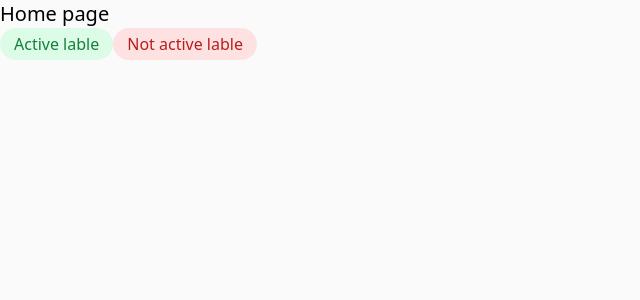
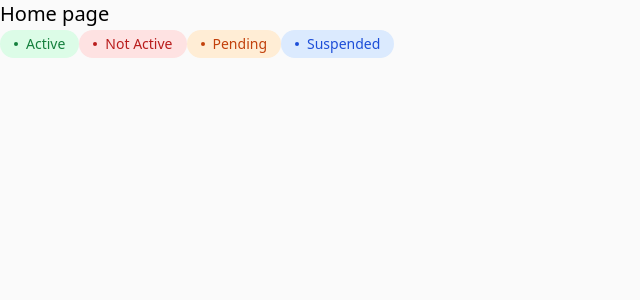
Before and after one commit to KandaurovF/goit-nextjs-hw, a Next.js app in the folder crm/: page / in a window 1280 px wide. Shown: the top 300 px of the page, without its empty margins (0-640 px from the left). Built offline with nearby package versions, Linux system fonts and the light colour scheme.

Commit message:
refactoring status labels using tailwind

```diff
--- a/crm/src/app/components/active-label.module.css
+++ /dev/null
@@ -1,11 +0,0 @@
-.label {
-  display: inline-flex;
-  padding: 4px 14px;
-  align-items: center;
-  gap: 8px;
-
-  border-radius: 28px;
-  background: #dcfce7;
-
-  color: #15803d;
-}
--- a/crm/src/app/components/active-label.tsx
+++ /dev/null
@@ -1,12 +0,0 @@
-import React from 'react';
-import styles from './active-label.module.css';
-
-console.log(styles);
-
-export interface ActiveLabelProps {
-  children: React.ReactNode;
-}
-
-export default function ActiveLabel({ children }: ActiveLabelProps) {
-  return <span className={styles.label}>{children}</span>;
-}
--- a/crm/src/app/components/notActive-label.module.css
+++ /dev/null
@@ -1,11 +0,0 @@
-.label {
-  display: inline-flex;
-  padding: 4px 14px;
-  align-items: center;
-  gap: 8px;
-
-  border-radius: 28px;
-  background: #fee2e2;
-
-  color: #b91c1c;
-}
--- a/crm/src/app/components/notActive-label.tsx
+++ /dev/null
@@ -1,10 +0,0 @@
-import React from 'react';
-import styles from './notActive-label.module.css';
-
-export interface NotActiveLabelProps {
-  children: React.ReactNode;
-}
-
-export default function NotActiveLabel({ children }: NotActiveLabelProps) {
-  return <span className={styles.label}>{children}</span>;
-}
--- /dev/null
+++ b/crm/src/app/components/status-label.tsx
@@ -0,0 +1,30 @@
+import React from 'react';
+
+export enum Status {
+  Active = 'active',
+  NotActive = 'notActive',
+  Pending = 'pending',
+  Suspended = 'suspended',
+}
+
+export interface StatusLabelProps {
+  children: React.ReactNode;
+  status: Status;
+}
+
+export default function StatusLabel({ children, status }: StatusLabelProps) {
+  return (
+    <div
+      className={`inline-flex items-center py-1 px-3.5 rounded-3xl text-sm font-medium ${
+        (status === Status.Active && 'text-green-700 bg-green-100') ||
+        (status === Status.NotActive && 'text-red-700 bg-red-100') ||
+        (status === Status.Pending && 'text-orange-700 bg-orange-100') ||
+        (status === Status.Suspended && 'text-blue-700 bg-blue-100') ||
+        ''
+      }`}
+    >
+      <div className="w-1 h-1 mr-2 rounded-full bg-current" />
+      {children}
+    </div>
+  );
+}
--- a/crm/src/app/page.tsx
+++ b/crm/src/app/page.tsx
@@ -1,12 +1,13 @@
-import ActiveLabel from './components/active-label';
-import NotActiveLabel from './components/notActive-label';
+import StatusLabel, { Status } from './components/status-label';
 
 export default function Home() {
   return (
     <main>
       <h1 className="text-xl">Home page</h1>
-      <ActiveLabel>Active lable</ActiveLabel>
-      <NotActiveLabel>Not active lable</NotActiveLabel>
+      <StatusLabel status={Status.Active}>Active</StatusLabel>
+      <StatusLabel status={Status.NotActive}>Not Active</StatusLabel>
+      <StatusLabel status={Status.Pending}>Pending</StatusLabel>
+      <StatusLabel status={Status.Suspended}>Suspended</StatusLabel>
     </main>
   );
 }
```
